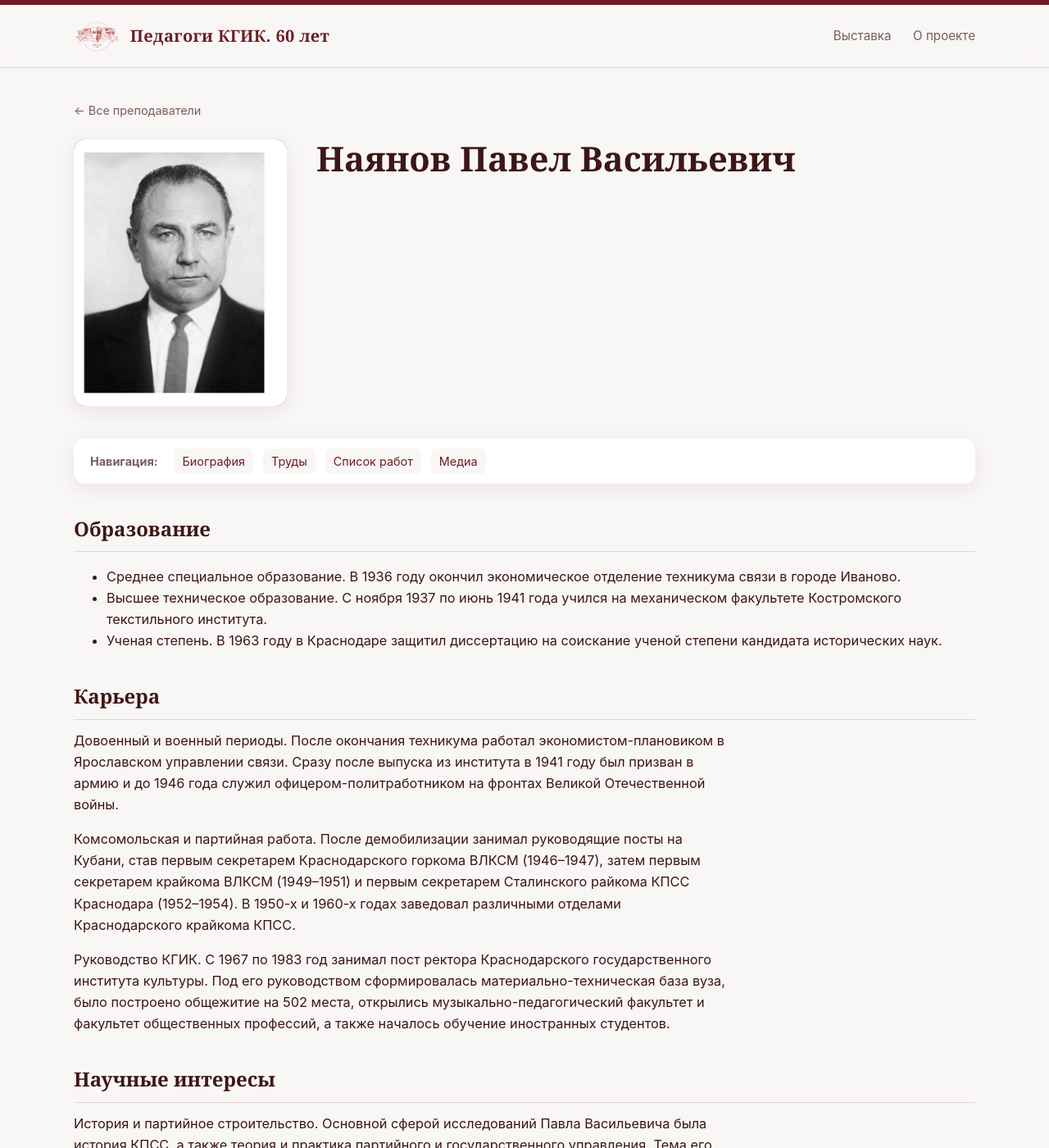
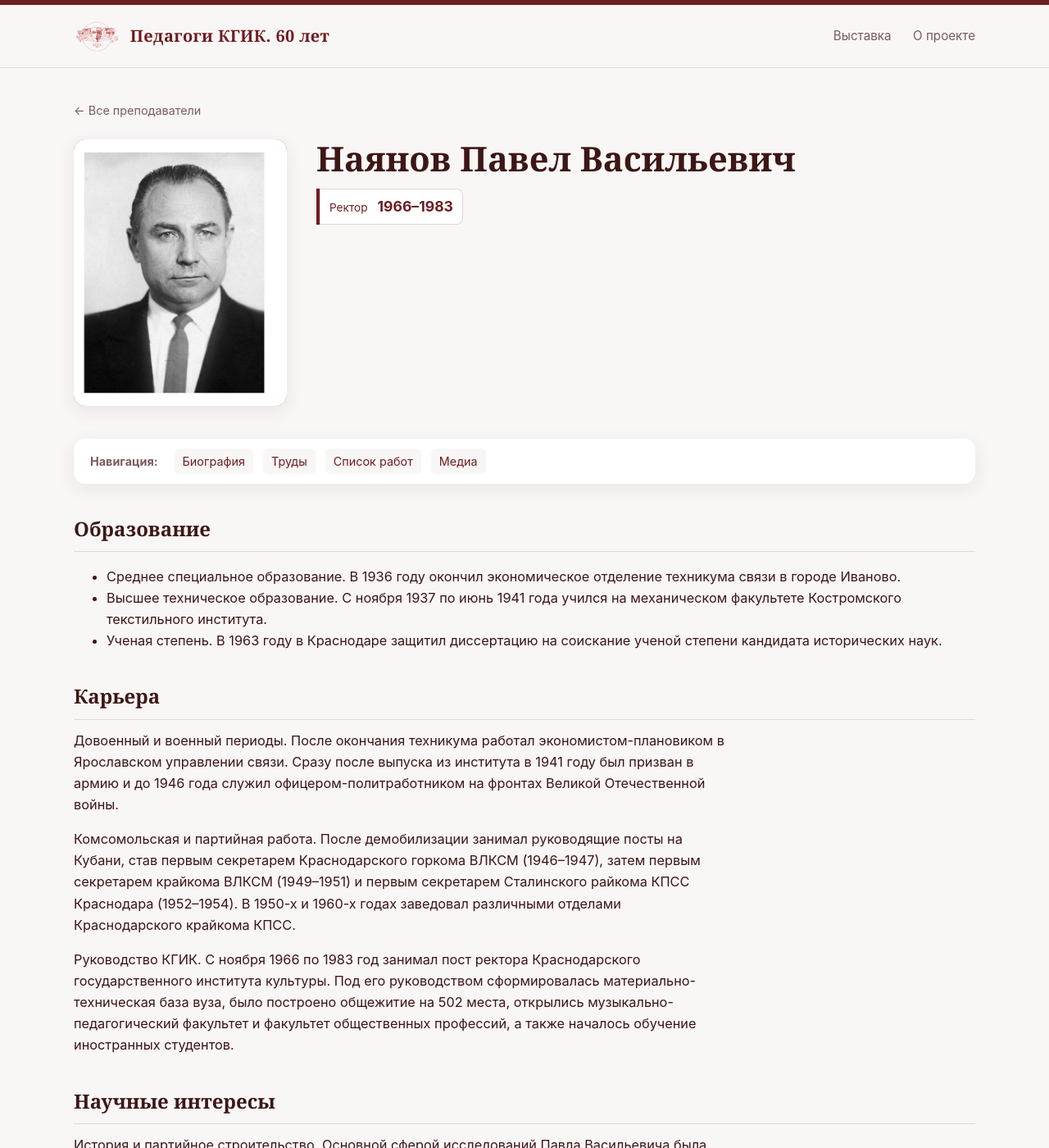
Before and after one commit to chuxlee/golden-shelf, a Jekyll site: the page built from _persons/nayanov.md, in a window 1280 px wide and 1400 px high. Shown: the whole window at 82% size. Built offline with Jekyll 4.4.1, drawn with Linux system fonts in a browser that asks for light colours.

Commit message:
Highlight rector tenure in cards and profiles

```diff
--- a/_persons/nayanov.md
+++ b/_persons/nayanov.md
@@ -4,6 +4,9 @@
 name: "Наянов Павел Васильевич"
 
 author_id: nayanov
+is_rector: true
+rector_years: "1966–1983"
+rector_order: 1
 
 photo: "/assets/images/persons/nayanov/portrait.jpeg"
 
@@ -33,7 +36,7 @@
 
 Комсомольская и партийная работа. После демобилизации занимал руководящие посты на Кубани, став первым секретарем Краснодарского горкома ВЛКСМ (1946–1947), затем первым секретарем крайкома ВЛКСМ (1949–1951) и первым секретарем Сталинского райкома КПСС Краснодара (1952–1954). В 1950-х и 1960-х годах заведовал различными отделами Краснодарского крайкома КПСС.
 
-Руководство КГИК. С 1967 по 1983 год занимал пост ректора Краснодарского государственного института культуры. Под его руководством сформировалась материально-техническая база вуза, было построено общежитие на 502 места, открылись музыкально-педагогический факультет и факультет общественных профессий, а также началось обучение иностранных студентов.
+Руководство КГИК. С ноября 1966 по 1983 год занимал пост ректора Краснодарского государственного института культуры. Под его руководством сформировалась материально-техническая база вуза, было построено общежитие на 502 места, открылись музыкально-педагогический факультет и факультет общественных профессий, а также началось обучение иностранных студентов.
 
 ## Научные интересы
 
```
